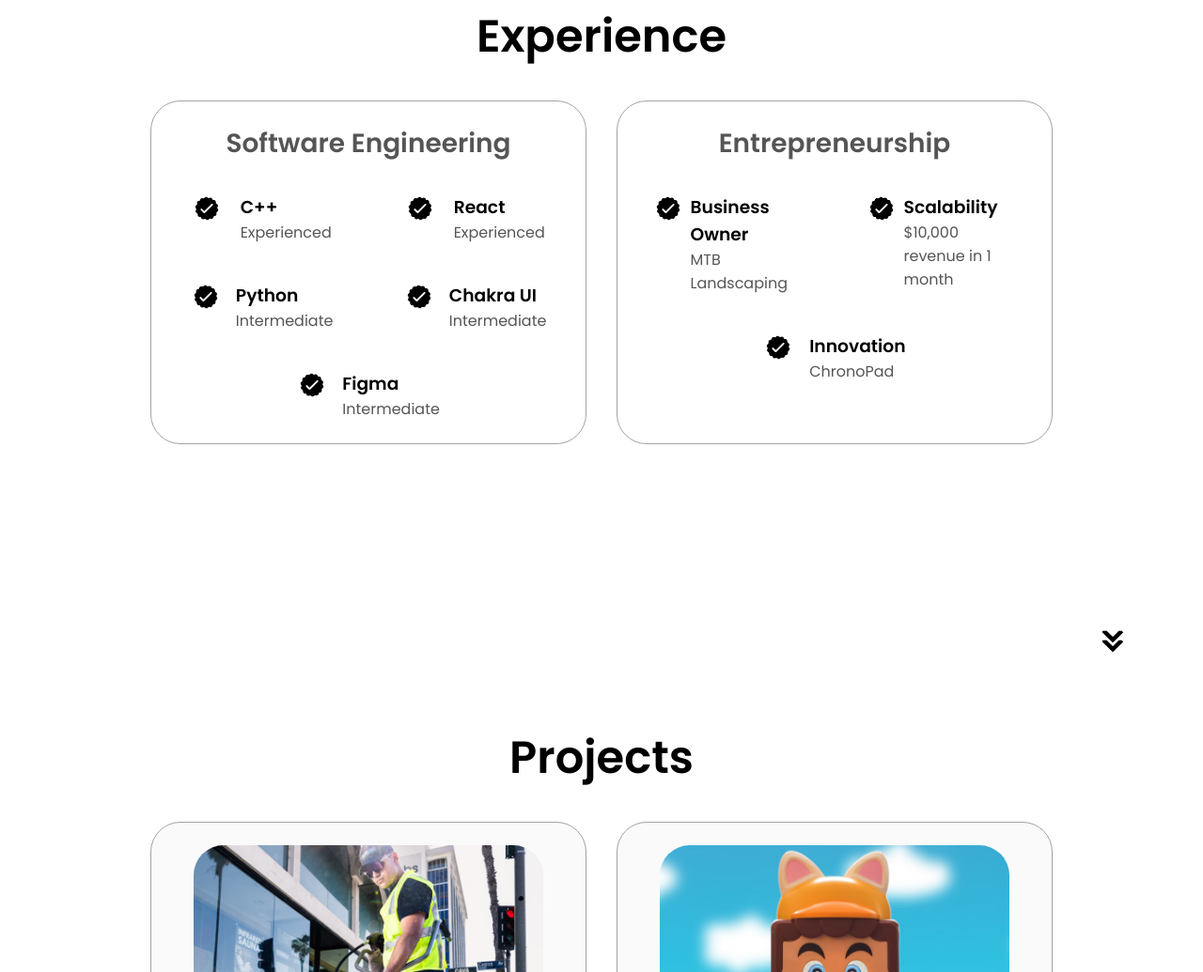
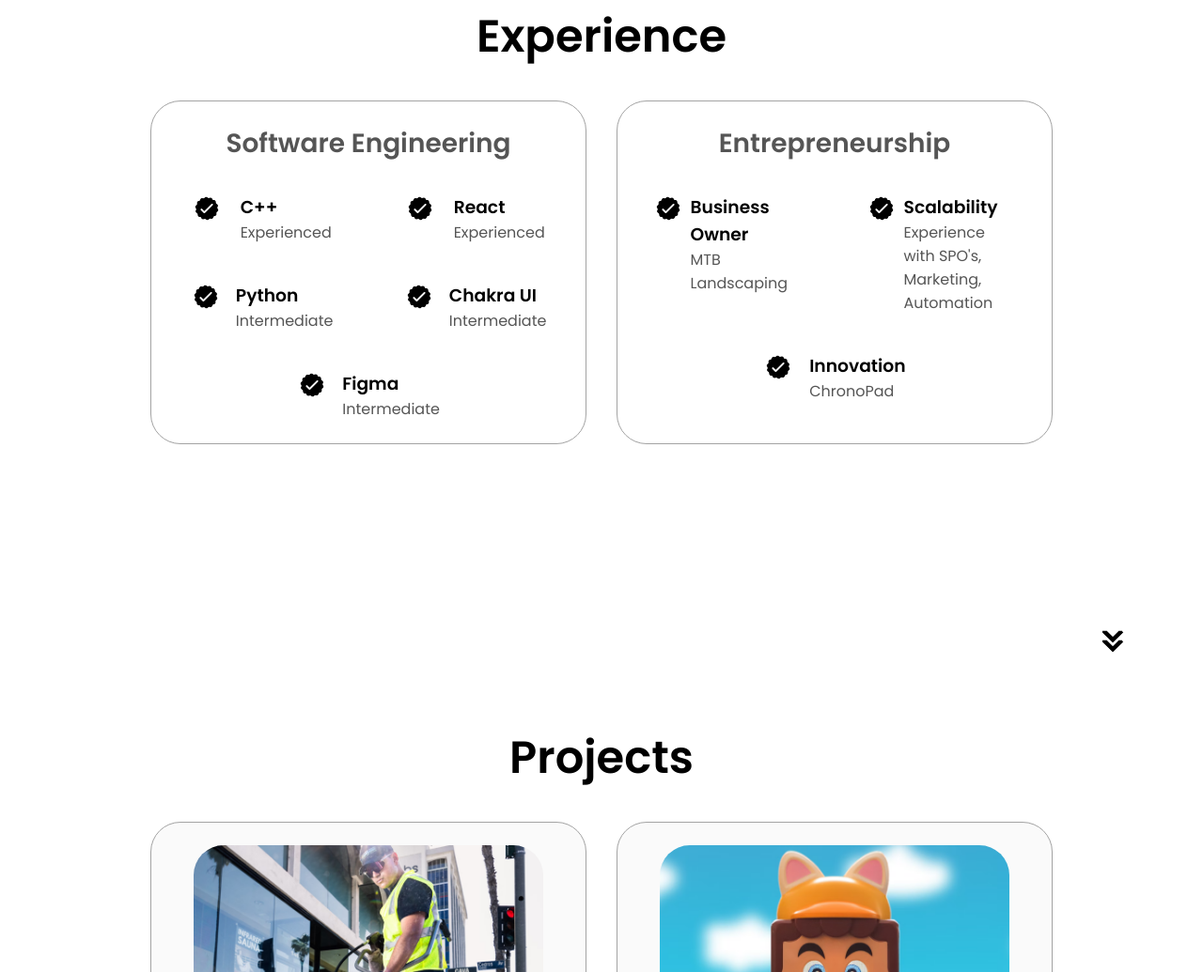
Before and after one commit to danielgraviet/minimalwebportfolio, a plain HTML site: page index.html in a window 1280 px wide. Shown: the part 1693-2728 px from the top of the page at 94% size. Drawn offline with Linux system fonts and the light colour scheme.

Commit message:
edited scalability

```diff
--- a/index.html
+++ b/index.html
@@ -201,7 +201,7 @@
                 />
                 <div>
                   <h3>Scalability</h3>
-                  <p>$10,000 revenue in 1 month </p>
+                  <p>Experience with SPO's, Marketing, Automation</p>
                 </div>
               </article>
               <article>
```
